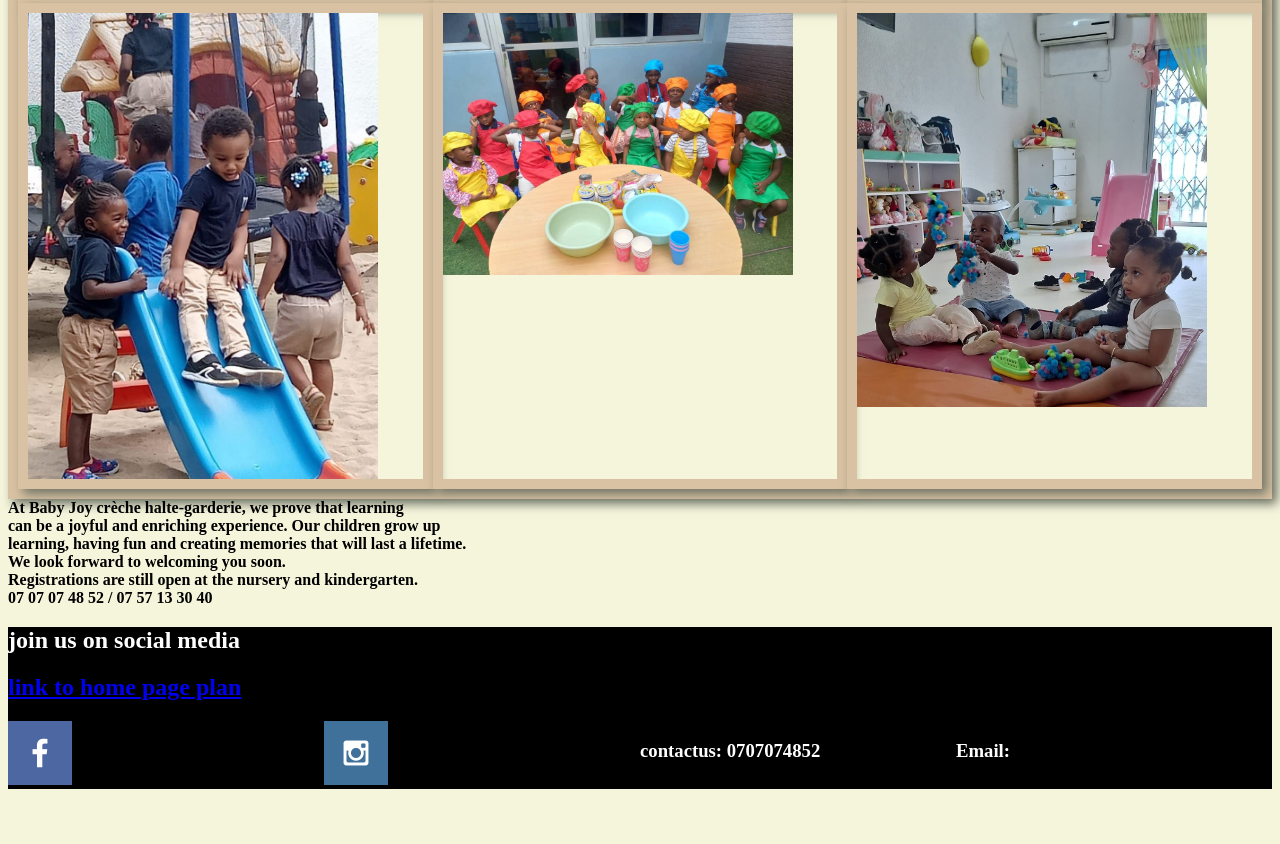
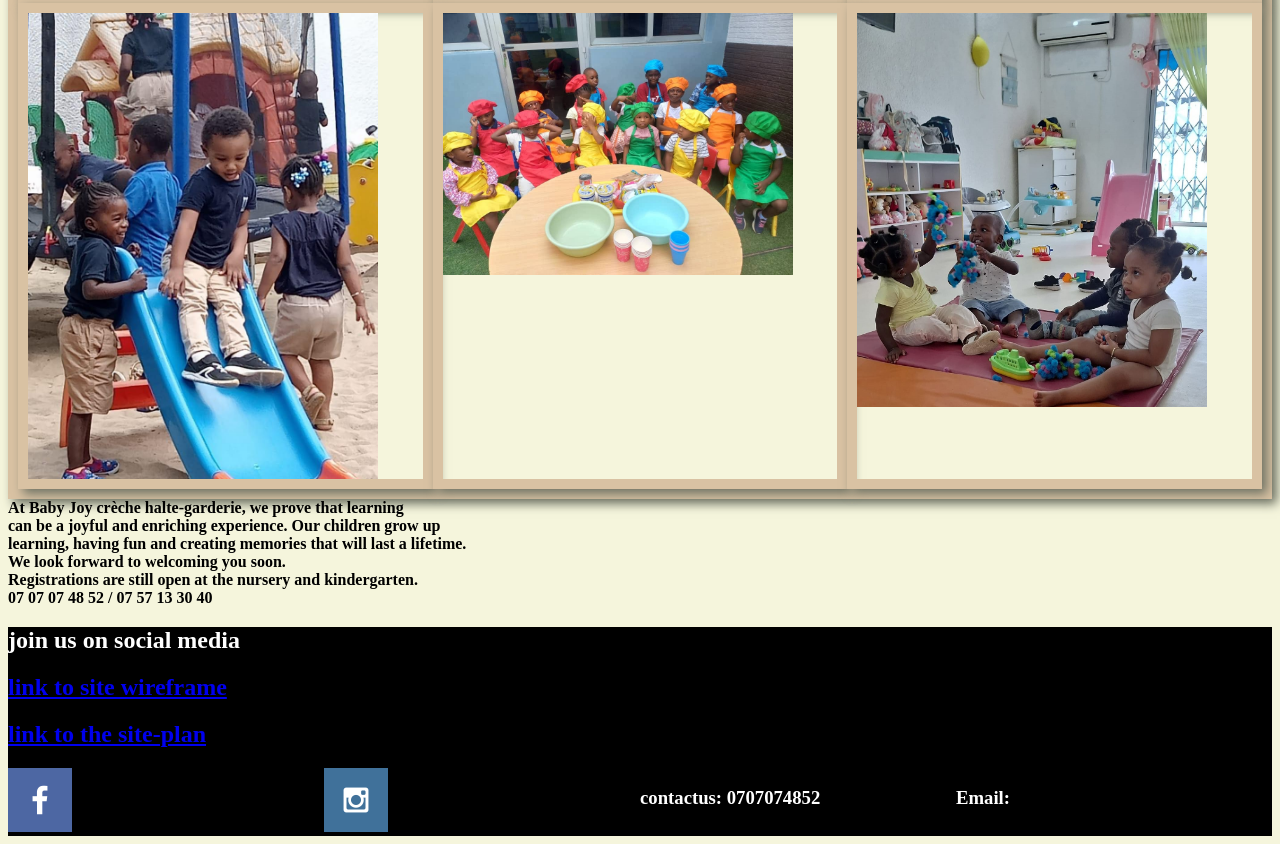
Before and after one commit to curtissiahe/babyjoy, a plain HTML site: page index.html in a window 1280 px wide. Shown: the part 1352-2196 px from the top of the page. Before the commit the page ends 2149 px from the top, so only its background shows below. Drawn offline with Linux system fonts and the light colour scheme.

Commit message:
siteplan link added

```diff
--- a/index.html
+++ b/index.html
@@ -87,7 +87,8 @@
     <footer>
         <section class="media">
             <h2>join us on social media</h2>
-            <a href="https://github.com/curtissiahe/babyjoy/blob/main/home%20page.jpg?raw=true"><h2>link to home page plan </h2></a>
+            <a href="https://github.com/curtissiahe/babyjoy/blob/main/home%20page.jpg?raw=true"><h2>link to site wireframe </h2></a>
+            <a href="https://curtissiahe.github.io/wdd130-2/aboutme/images/mysite/site-plan.html"><h2> link to the site-plan</h2></a>
         </section>
         <section class="face">
             <a href="https://www.facebook.com/profile.php?id=100063805232388">
```
